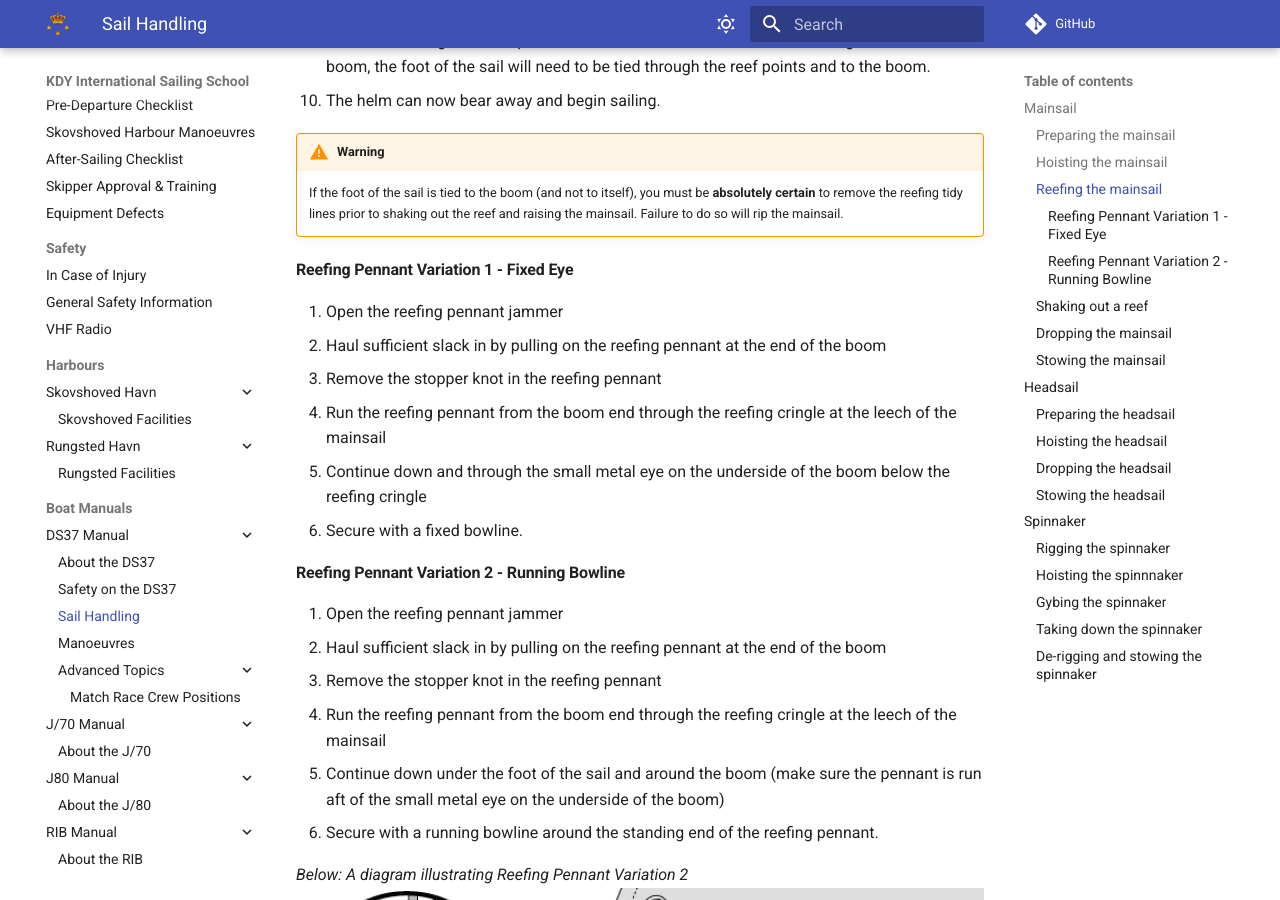
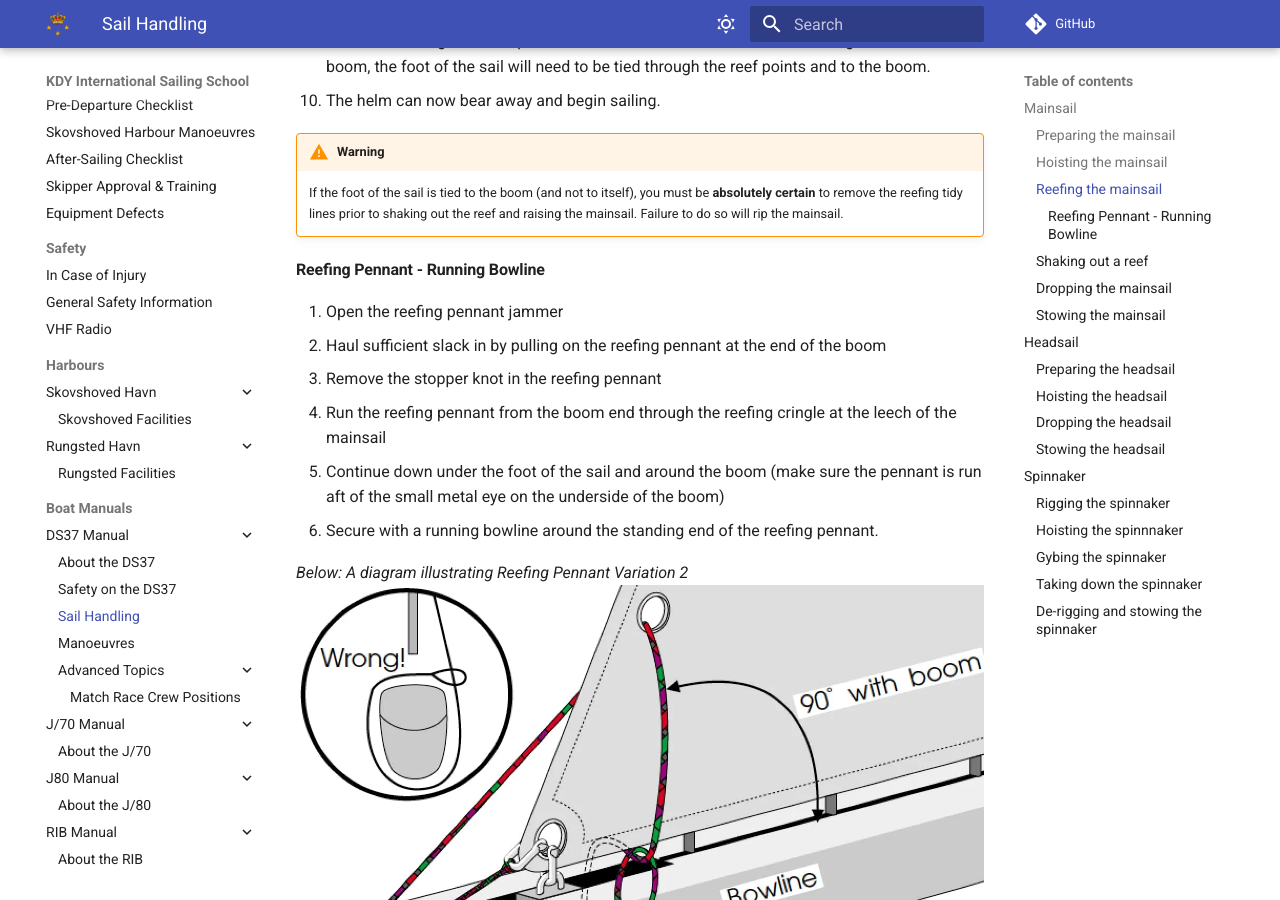
Before and after one commit to x123/kdy-iss, an MkDocs documentation site: the page built from docs/sail-handling.md, in a window 1280 px wide and 900 px high, scrolled down 1562 px. Built offline with MkDocs 1.6.1 and Material for MkDocs 9.7.7, drawn with Linux system fonts in a browser that asks for light colours; comment, search, counter and statistics services are not loaded.

Commit message:
fix: reefing remove fixed eye variation

```diff
--- a/docs/sail-handling.md
+++ b/docs/sail-handling.md
@@ -69,19 +69,7 @@
     be **absolutely certain** to remove the reefing tidy lines prior to shaking out
     the reef and raising the mainsail. Failure to do so will rip the mainsail.
 
-### Reefing Pennant Variation 1 - Fixed Eye
-
-1. Open the reefing pennant jammer
-2. Haul sufficient slack in by pulling on the reefing pennant at the end of the
-   boom
-3. Remove the stopper knot in the reefing pennant
-4. Run the reefing pennant from the boom end through the reefing cringle at the
-   leech of the mainsail
-5. Continue down and through the small metal eye on the underside of the boom
-   below the reefing cringle
-6. Secure with a fixed bowline.
-
-### Reefing Pennant Variation 2 - Running Bowline
+### Reefing Pennant - Running Bowline
 
 1. Open the reefing pennant jammer
 2. Haul sufficient slack in by pulling on the reefing pennant at the end of the
```
